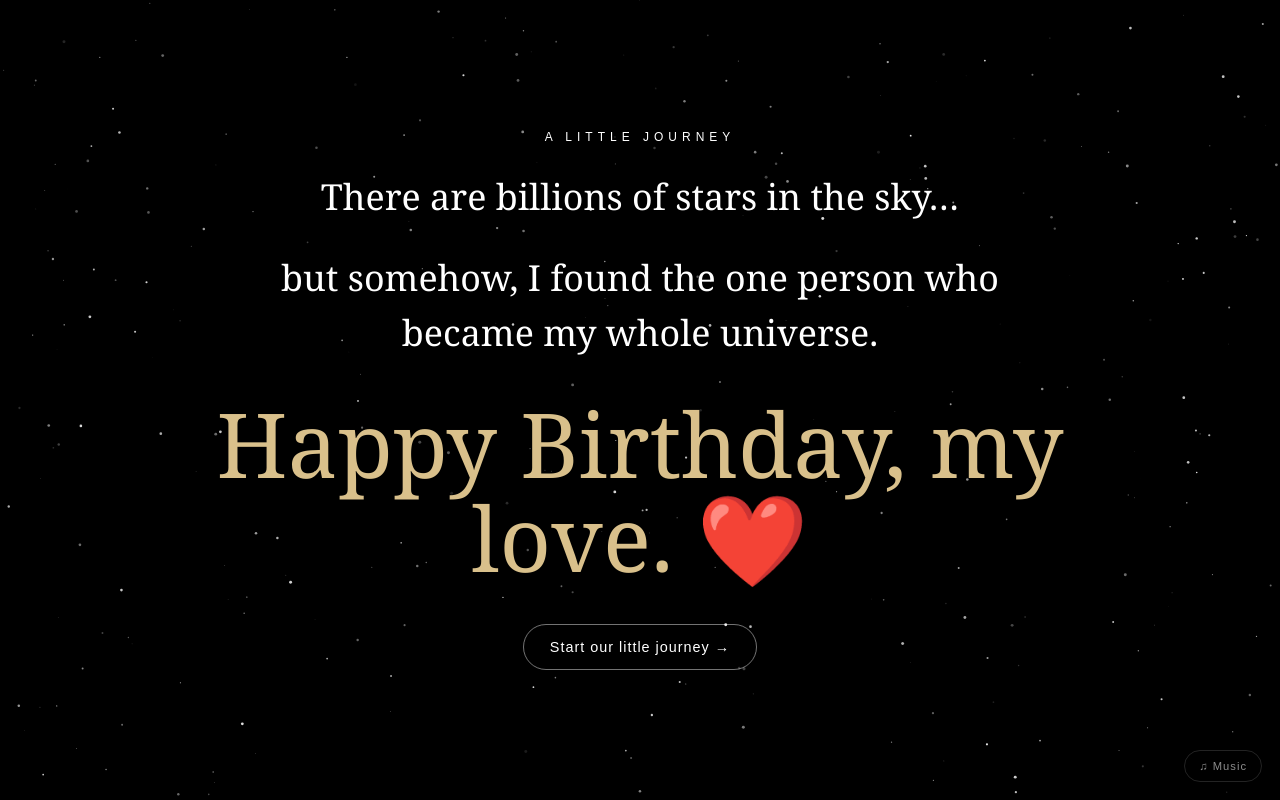
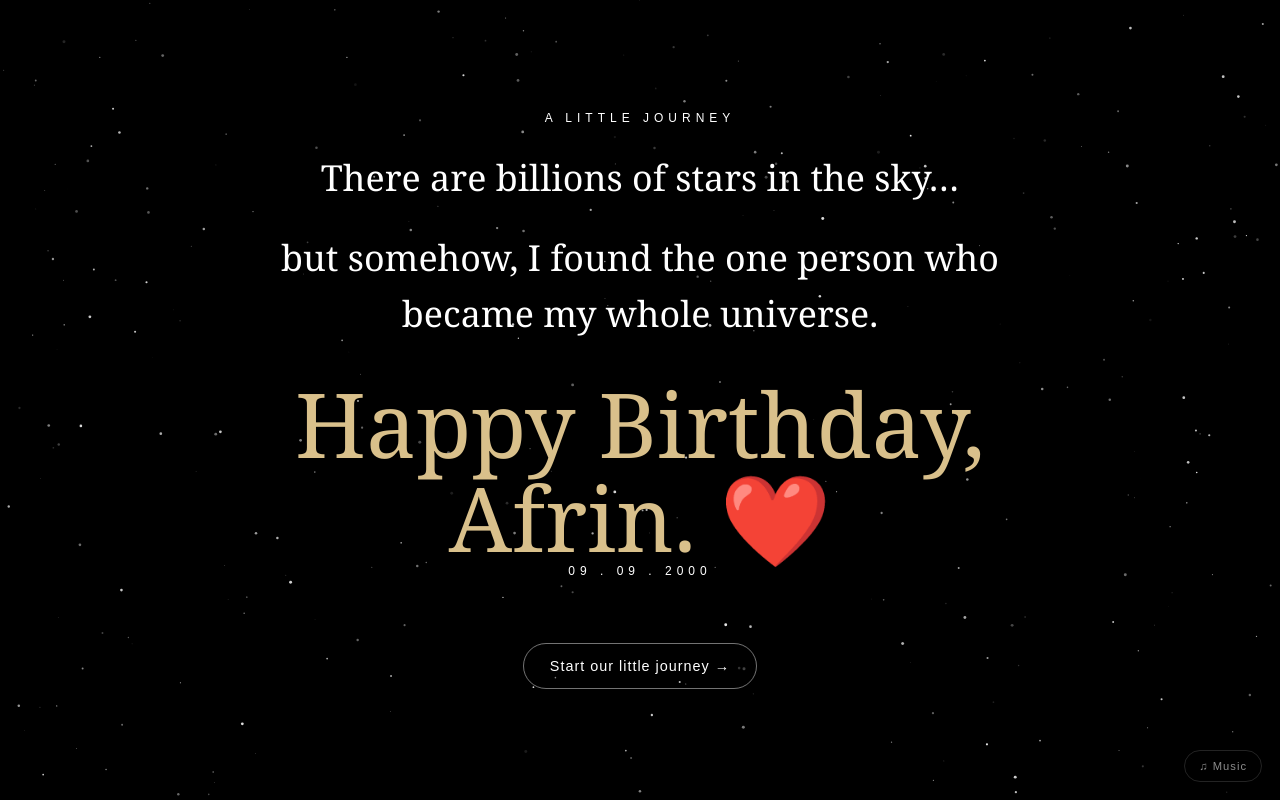
Before and after one commit to ayman1456/happybirthday, a plain HTML site: page index.html in a window 1280 px wide. Drawn offline with Linux system fonts and the light colour scheme.

Commit message:
Update index.html
date added to the first page

```diff
--- a/index.html
+++ b/index.html
@@ -73,7 +73,8 @@ button:hover{background:#fff;color:#000;transform:translateY(-2px)}
     <div class="eyebrow fade-text">A little journey</div>
     <div class="message fade-text">There are billions of stars in the sky…</div>
     <div class="message fade-text" style="margin-top:25px">but somehow, I found the one person who became my whole universe.</div>
-    <h1 class="gold fade-text" style="margin-top:35px">Happy Birthday, my love. ❤️</h1>
+    <h1 class="gold fade-text" style="margin-top:35px">Happy Birthday, Afrin. ❤️</h1>
+   <div class="eyebrow fade-text">09 . 09 . 2000</div>
     <button onclick="next()">Start our little journey →</button>
   </div>
 </section>
```
